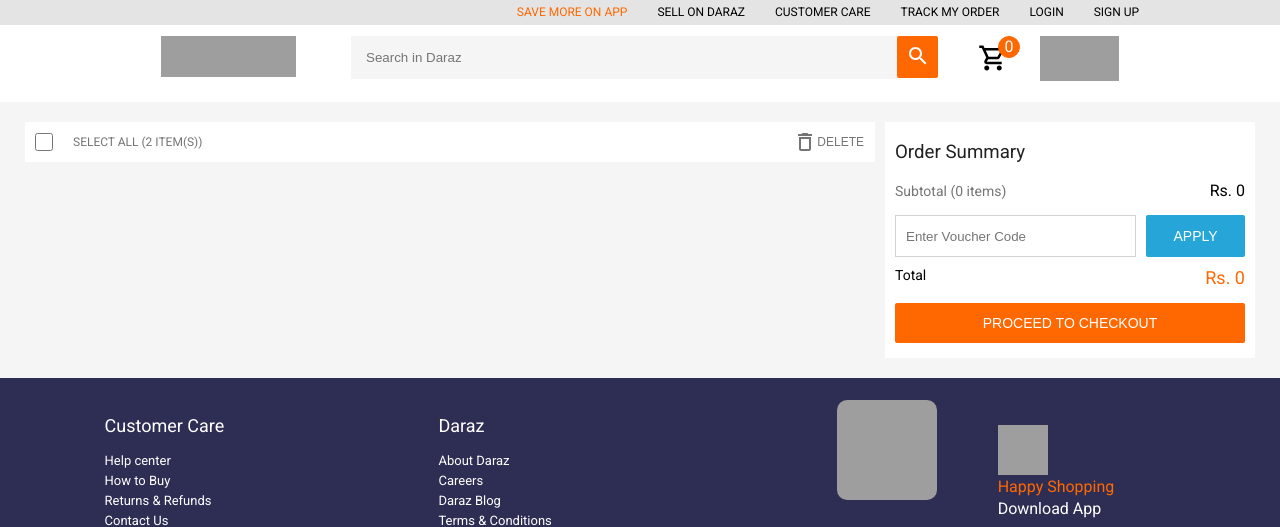
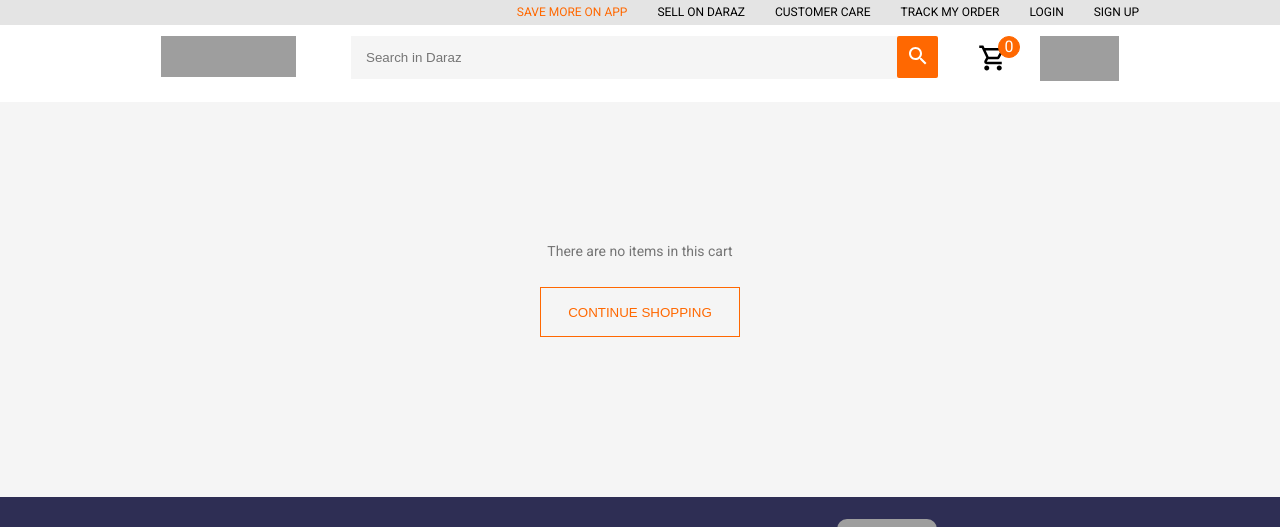
Before and after one commit to sahaspurkuti14/Daraz-Clone, a React (Create React App) app: page /cart in a window 1280 px wide. Shown: the top 527 px of the page. Built offline with nearby package versions, Linux system fonts and the light colour scheme; grey boxes are pictures that could not be loaded.

Commit message:
no cartitems page included

```diff
--- a/src/Cart.js
+++ b/src/Cart.js
@@ -4,6 +4,7 @@
 import {useSelector} from 'react-redux';
 import DeleteOutlineIcon from '@mui/icons-material/DeleteOutline';
 import CartItems from './CartItems';
+import {Link} from 'react-router-dom';
 
 function Cart() {
     const user = useSelector(state => state.users.user);
@@ -13,11 +14,13 @@
             <MainHeader/>
             {console.log(cartItem)}
             <div className="cart">
-            {/* <div className="no-items">
+                {Object.keys(cartItem)?.length === 0 ?
+                    <div className="no-items">
                         <div className="text">There are no items in this cart</div>
-                <button> CONTINUE SHOPPING </button>
-            </div> */}
-
+                        <Link to="/"><button> CONTINUE SHOPPING </button></Link>
+                    </div>
+                    :
+                <>
                 <div className="cart-section">
                         <div className="cart-header">
                             <div className="checkbox-side"><input type="checkbox"/> SELECT ALL (2 ITEM(S))</div>
@@ -53,6 +56,8 @@
                     </div>
                     <button className="checkout-btn">PROCEED TO CHECKOUT </button>
                 </div>
+                </>
+}
             </div>
         </>
     )
--- a/src/ProductDetails.js
+++ b/src/ProductDetails.js
@@ -54,7 +54,6 @@
 
     const addToCart = () =>{
         dispatch(setAddToCart(product));
-        alert("product added");
     }
 
 
--- a/src/scss/Cart.scss
+++ b/src/scss/Cart.scss
@@ -5,29 +5,30 @@
     flex-direction: row;
     justify-content: center;
     align-items: flex-start;
-    // .no-items{
-    //     padding-top: 140px;
-    //     display: flex;
-    //     flex-direction: column;
-    //     justify-content: center;
-    //     align-items: center;
-    //     .text{
-    //         color: #757575;
-    //         font-size: 14px;
-    //         line-height: 18px;
-    //         margin-bottom: 27px;
-    //     }
-    //     button{
-    //         height: 50px;
-    //         width: 200px;
-    //         color: $daraz-color;
-    //         border: 1px solid $daraz-color;
-    //         background-color: transparent;
-    //         &:hover{
-    //             background-color: rgb(250, 236, 218);
-    //         }
-    //     }
-    // }
+    .no-items{
+        padding-top: 140px;
+        padding-bottom: 140px;
+        display: flex;
+        flex-direction: column;
+        justify-content: center;
+        align-items: center;
+        .text{
+            color: #757575;
+            font-size: 14px;
+            line-height: 18px;
+            margin-bottom: 27px;
+        }
+        button{
+            height: 50px;
+            width: 200px;
+            color: $daraz-color;
+            border: 1px solid $daraz-color;
+            background-color: transparent;
+            &:hover{
+                background-color: rgb(250, 236, 218);
+            }
+        }
+    }
 
     .cart-section{
         display: flex;
```
Lines whose indentation alone changed are shown as unchanged.
